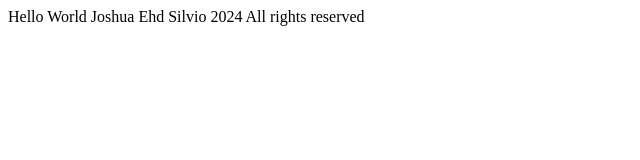
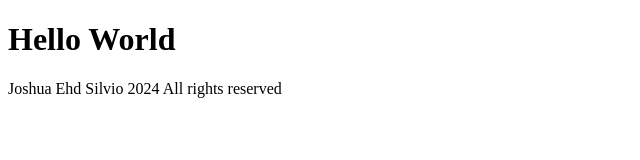
Before and after one commit to ninjhaw/limasawa-resort, a plain HTML site: page index.html in a window 1280 px wide. Shown: the whole page, without its empty margins (0-640 px from the left). Drawn offline with Linux system fonts and the light colour scheme.

Commit message:
updated hmtl

```diff
--- a/index.html
+++ b/index.html
@@ -8,7 +8,8 @@
 </head>
 
 <body>
-    Hello World Joshua Ehd Silvio 2024 All rights reserved
+    <h1>Hello World</h1>
+    Joshua Ehd Silvio 2024 All rights reserved
 </body>
 
 </html>
```
